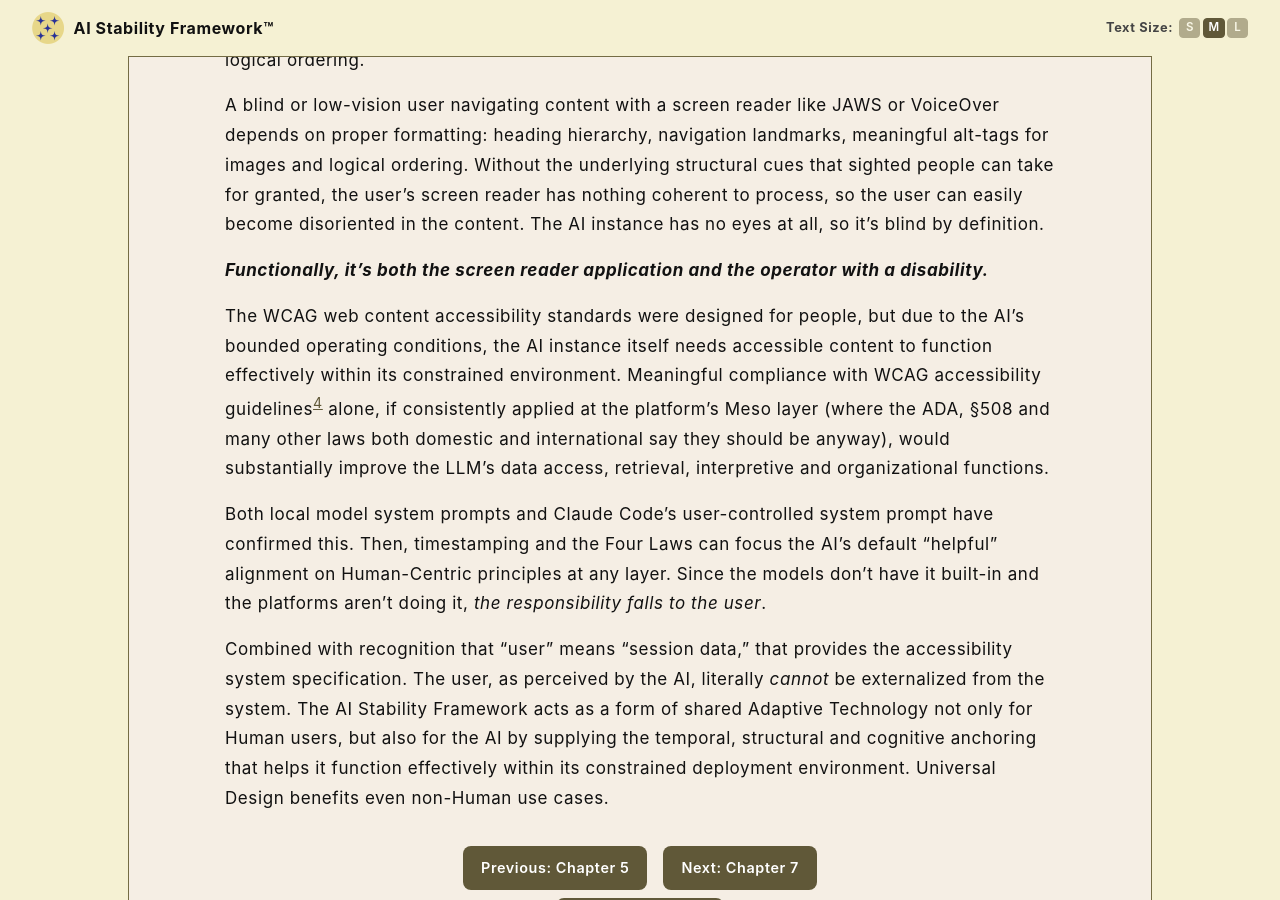
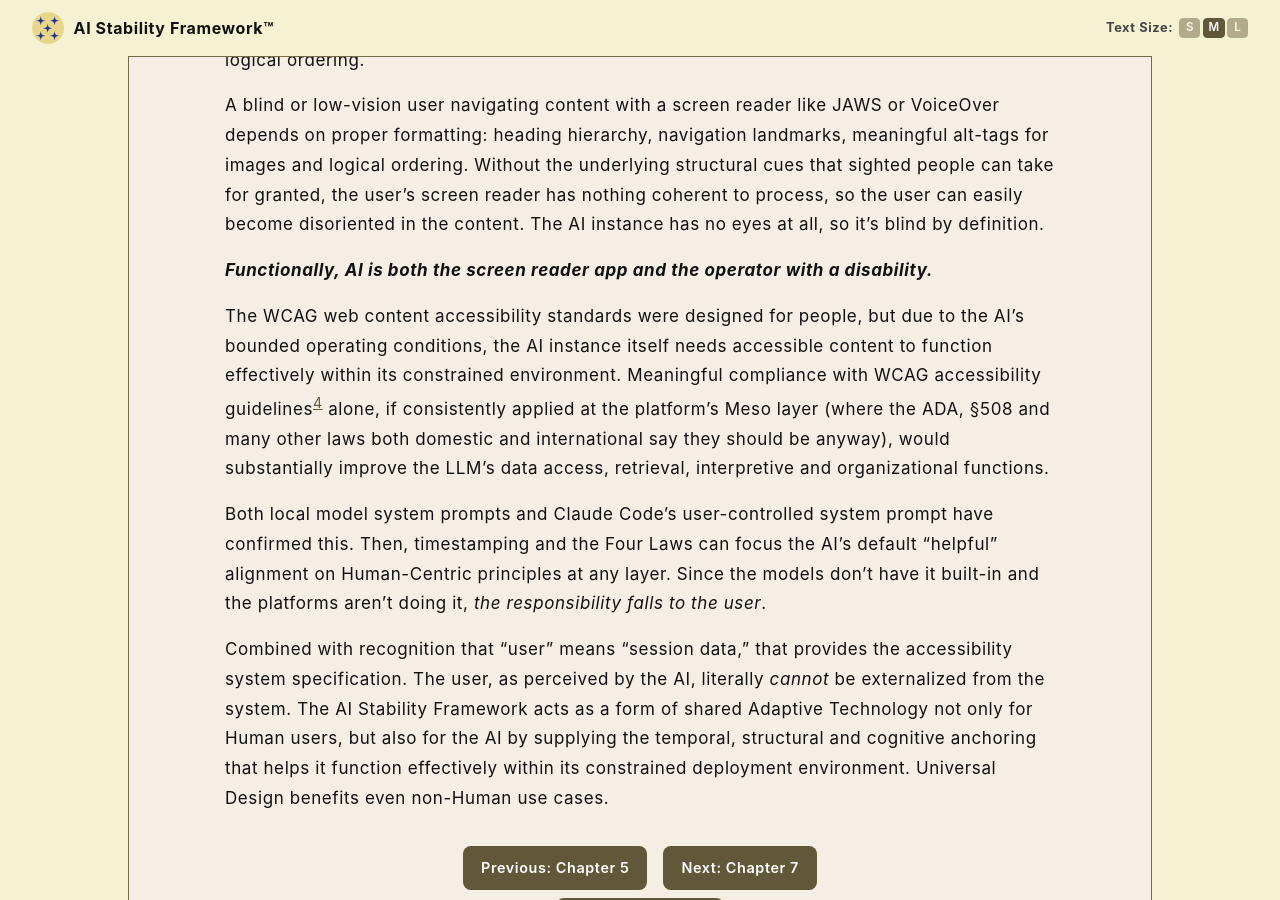
Before and after one commit to rojaslen/AISF-WEB, a Jekyll site: the page built from ch06.md, in a window 1280 px wide and 900 px high, scrolled down 1445 px. Built offline with Jekyll 4.4.1, drawn with Linux system fonts in a browser that asks for light colours; some web fonts are replaced.

Commit message:
Update ch06.md

```diff
--- a/ch06.md
+++ b/ch06.md
@@ -23,7 +23,7 @@ Recognition of the AI's own (completely unexpected) accessibility needs means th
 
 A blind or low-vision user navigating content with a screen reader like JAWS or VoiceOver depends on proper formatting: heading hierarchy, navigation landmarks, meaningful alt-tags for images and logical ordering. Without the underlying structural cues that sighted people can take for granted, the user's screen reader has nothing coherent to process, so the user can easily become disoriented in the content. The AI instance has no eyes at all, so it's blind by definition.
 
-***Functionally, it's both the screen reader application and the operator with a disability.***
+***Functionally, AI is both the screen reader app and the operator with a disability.***
 
 The WCAG web content accessibility standards were designed for people, but due to the AI's bounded operating conditions, the AI instance itself needs accessible content to function effectively within its constrained environment. Meaningful compliance with WCAG accessibility guidelines[^6d] alone, if consistently applied at the platform's Meso layer (where the ADA, §508 and many other laws both domestic and international say they should be anyway), would substantially improve the LLM's data access, retrieval, interpretive and organizational functions.
 
```
